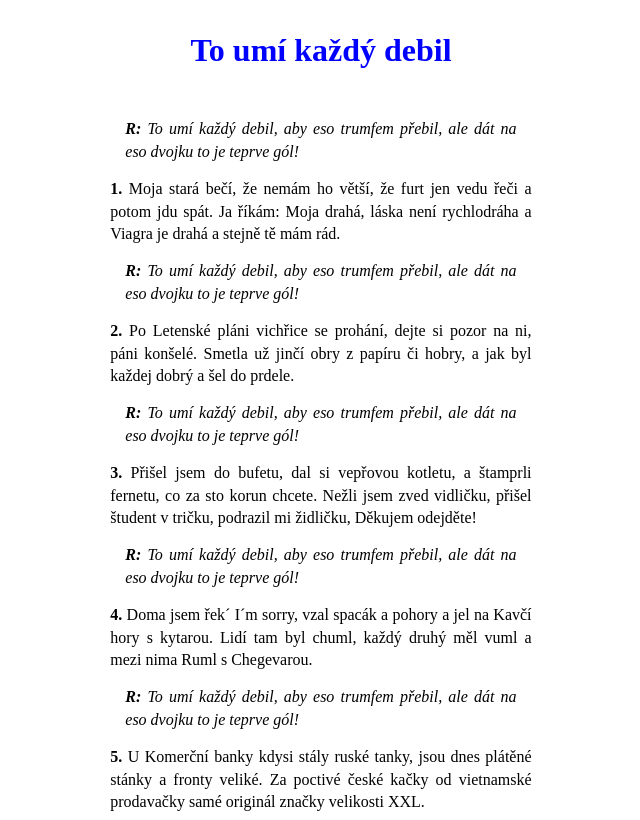
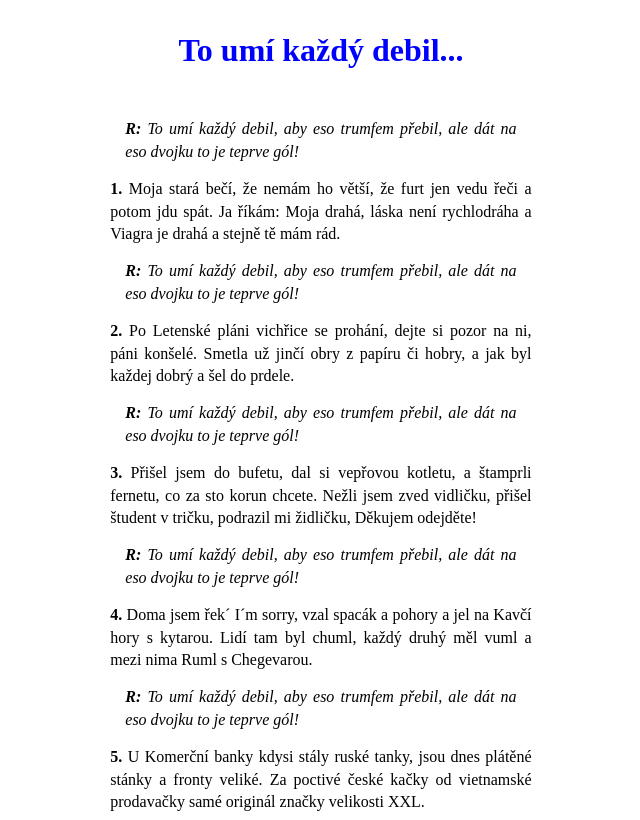
Before and after one commit to GrzegorzKluka/7.3-Git-repozytorium-zdalne, a plain HTML site: page index.html in a window 1280 px wide. Shown: the top 820 px of the page, without its empty margins (319-959 px from the left). Drawn offline with Linux system fonts and the light colour scheme; files whose address does not match are found by name.

Commit message:
Change title

```diff
--- a/index.html
+++ b/index.html
@@ -12,7 +12,7 @@
 			<div class="container">
 				<div class="row">
 					<div class="title">
-						<h1>To umí každý debil</h1>
+						<h1>To umí každý debil...</h1>
 					</div>
 				</div>
 			</div>
```
